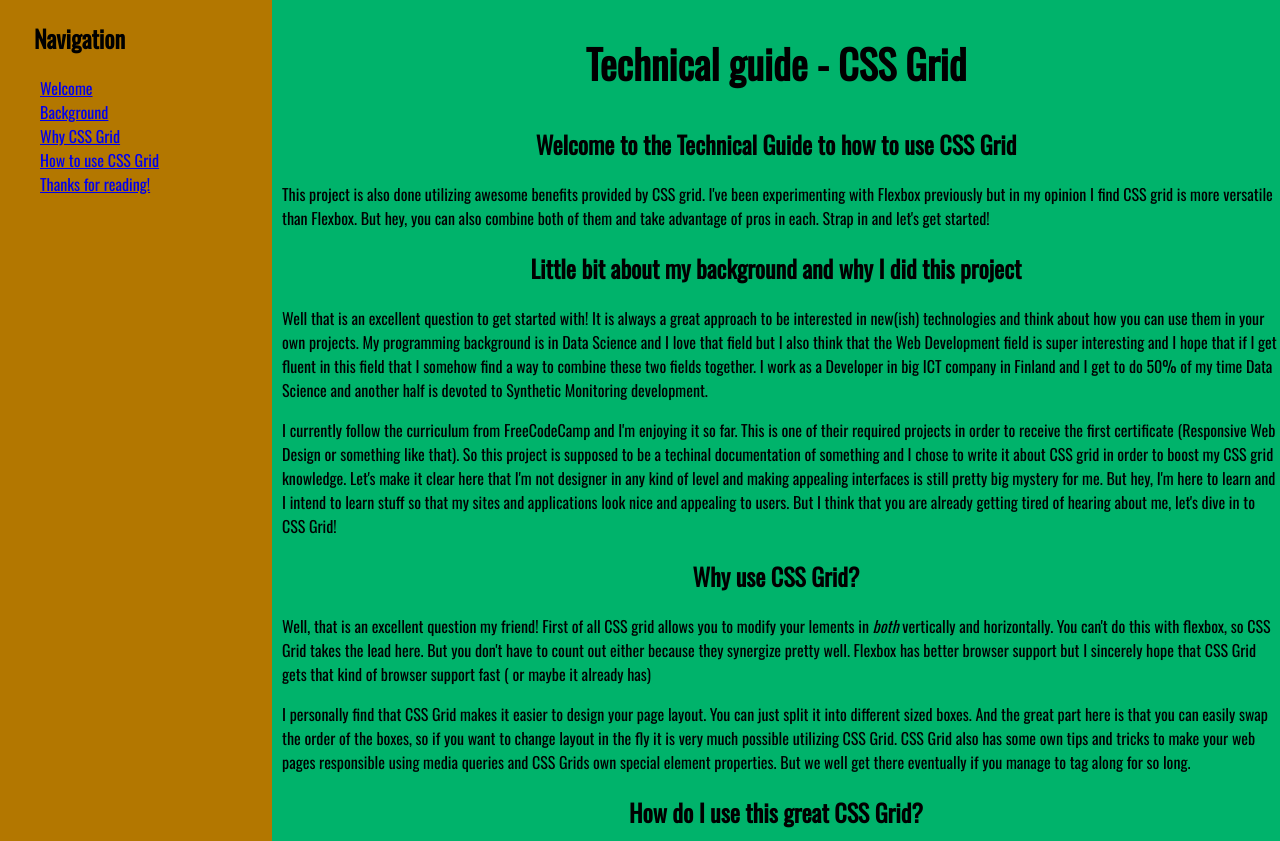
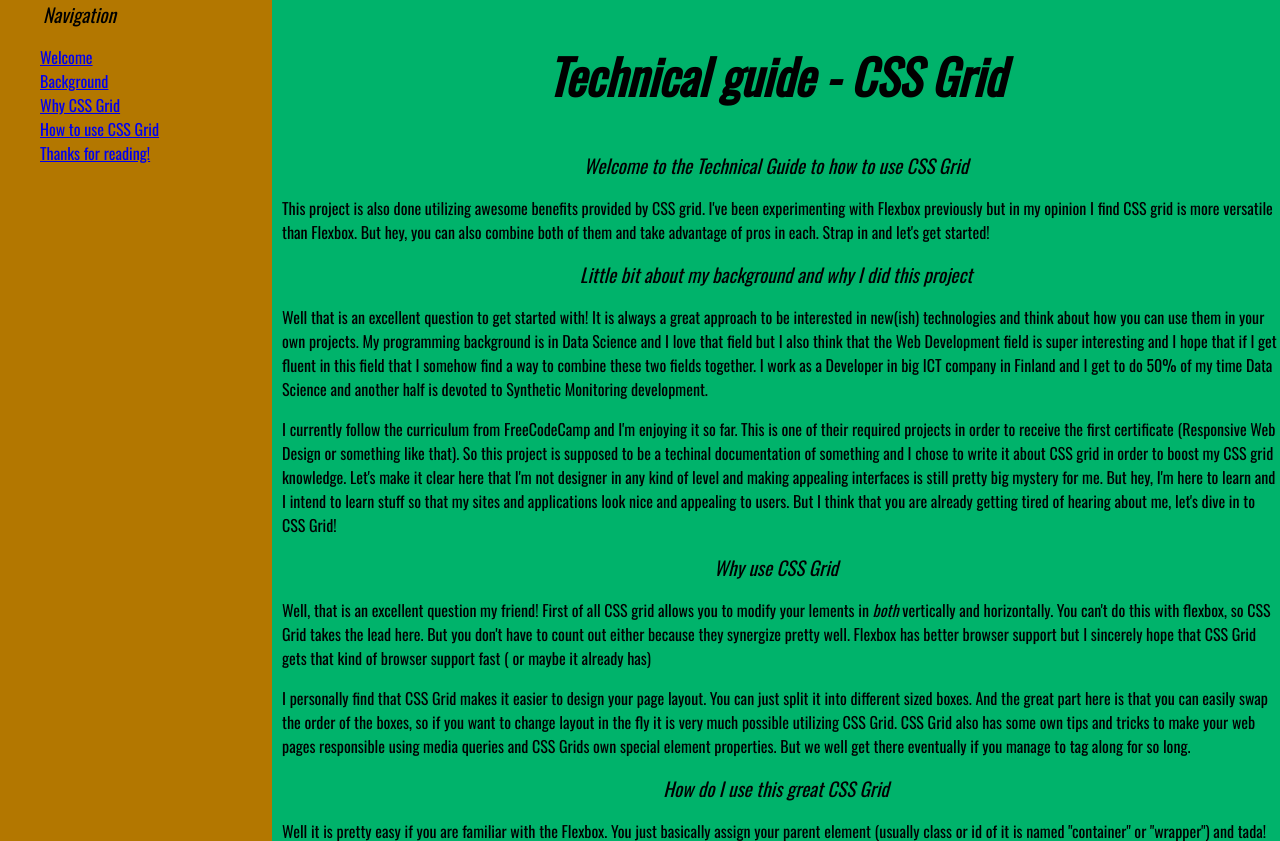
Before and after one commit to Sphagnumshuffle/Web-Development-Projects, a plain HTML site: page Techical Documentation/index.html in a window 1280 px wide. Shown: the top 841 px of the page. Drawn offline with nearby package versions, Linux system fonts and the light colour scheme.

Commit message:
Reduce errors to 2

```diff
--- a/Techical Documentation/index.html
+++ b/Techical Documentation/index.html
@@ -7,21 +7,18 @@
     <meta name="viewport" content="width=device-width, initial-scale=1">
     <link href="https://fonts.googleapis.com/css?family=Oswald" rel="stylesheet">
     <link rel="stylesheet" type="text/css" media="screen" href="style.css" />
-    <!-- <script src="https://cdn.freecodecamp.org/testable-projects-fcc/v1/bundle.js"></script> -->
+    <script src="https://cdn.freecodecamp.org/testable-projects-fcc/v1/bundle.js"></script>
 </head>
 <body>
     <main class="main-text" id="main-doc">
-        <section class="main-section">
+        <section class="main-section" id="Technical_guide_-_CSS_Grid">
             <header>
             <h1>Technical guide - CSS Grid</h1>
         </header>
 
             <div id="content">
-                <section class="main-section" id="Welcome_to_the_Technical_Guide_to_how_to_use_CSS">
-                    <header>
-                <h2>Welcome to the Technical Guide to how to use CSS
-                    Grid </h2>
-                </header>
+                <section  id="Welcome_to_the_Technical_Guide_to_how_to_use_CSS_Grid">
+                    <header>Welcome to the Technical Guide to how to use CSS Grid</header>
                     <p>
                     This project is also done utilizing awesome
                     benefits provided by CSS grid. I've been experimenting
@@ -33,9 +30,7 @@
                 </section>
 
                 <section class="main-section" id="Little_bit_about_my_background_and_why_I_did_this_project">
-                    <header>
-                <h2>Little bit about my background and why I did this project</h2>
-            </header>
+                    <header>Little bit about my background and why I did this project</header>
                 <p>
                     Well that is an excellent question to get started with! It is
                     always a great approach to be interested in new(ish) technologies
@@ -64,10 +59,8 @@
                 </p>
                 </section>
 
-                <section class="main-section" id="Why_use_CSS_Grid?">
-                    <header>
-                <h2>Why use CSS Grid?</h2>
-            </header>
+                <section class="main-section" id="Why_use_CSS_Grid">
+                    <header>Why use CSS Grid</header>
                 <p>
                     Well, that is an excellent question my friend! First of all
                     CSS grid allows you to modify your lements in <i>both</i> vertically
@@ -89,9 +82,7 @@
                 </section>
 
                 <section class="main-section" id="How_do_I_use_this_great_CSS_Grid">
-                    <header>
-                <h2>How do I use this great CSS Grid?</h2>
-            </header>
+                    <header>How do I use this great CSS Grid</header>
                 <p>
                     Well it is pretty easy if you are familiar with the Flexbox.
                     You just basically assign your parent element (usually class or id
@@ -171,10 +162,8 @@
                 </p>
                 </section>
 
-                <section class="main-section" id="Thanks_for_reading!">
-                    <header>
-                <h2>Thanks for reading!</h2>
-            </header>
+                <section class="main-section" id="Thanks_for_reading">
+                    <header>Thanks for reading</header>
                 <p>
                     This was just a teaser for CSS Grid but if I get positive feedback
                     about it I might consider doing longer tutorial/techical documentation. Here are some short
@@ -200,14 +189,14 @@
 
         <nav class="navigation" id="navbar">
             <header>
-            <h2>Navigation</h2>
+            Navigation
         </header>
             <ul>
-                <li><a href="#Welcome_to_the_Technical_Guide_to_how_to_use_CSS" class="nav-link">Welcome</a></li>
+                <li><a href="#Welcome_to_the_Technical_Guide_to_how_to_use_CSS_Grid" class="nav-link">Welcome</a></li>
                 <li><a href="#Little_bit_about_my_background_and_why_I_did_this_project" class="nav-link">Background</a></li>
-                <li><a href="#Why_use_CSS_Grid?" class="nav-link">Why CSS Grid</a></li>
+                <li><a href="#Why_use_CSS_Grid" class="nav-link">Why CSS Grid</a></li>
                 <li><a href="#How_do_I_use_this_great_CSS_Grid" class="nav-link">How to use CSS Grid</a></li>
-                <li><a href="#Thanks_for_reading!" class="nav-link">Thanks for reading!</a></li>
+                <li><a href="#Thanks_for_reading" class="nav-link">Thanks for reading!</a></li>
 
             </ul>
         </nav>
--- a/Techical Documentation/style.css
+++ b/Techical Documentation/style.css
@@ -36,8 +36,14 @@ navigation > h2 {
     margin-bottom: 10px;
 }
 
-h2 {
+/* h2 {
     text-align: center;
+} */
+
+header {
+    text-align: center;
+    font-size: 1.2em;
+    font-style: oblique
 }
 
 ul {
```
